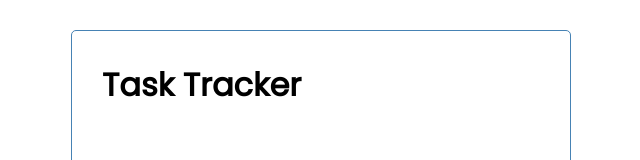
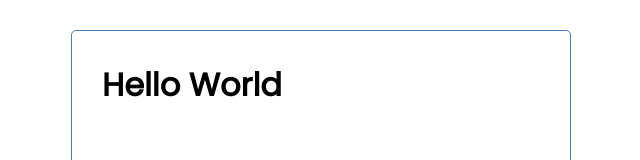
Before and after one commit to toktamm/vue-task-tracker, a Vue app: page / in a window 1280 px wide. Shown: the top 160 px of the page, without its empty margins (319-959 px from the left). Built offline with nearby package versions, Linux system fonts and the light colour scheme.

Commit message:
third way of adding props

```diff
--- a/src/App.vue
+++ b/src/App.vue
@@ -1,6 +1,6 @@
 <template>
   <div class="container">
-    <Header title="Task Tracker"/>
+    <Header />
   </div>
 </template>
 
--- a/src/components/Header.vue
+++ b/src/components/Header.vue
@@ -1,6 +1,6 @@
 <template>
   <header>
-    <h1>{{title}}</h1>
+    <h1>{{ title }}</h1>
   </header>
 </template>
 
@@ -8,7 +8,10 @@
 export default {
   name: "Header",
   props: {
-    title: String,
+    title: {
+      type: String,
+      default: "Hello World",
+    },
   },
 };
 </script>
```
